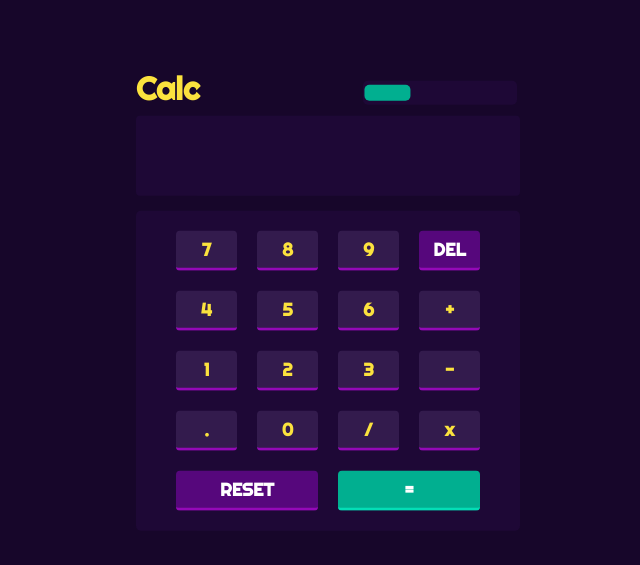
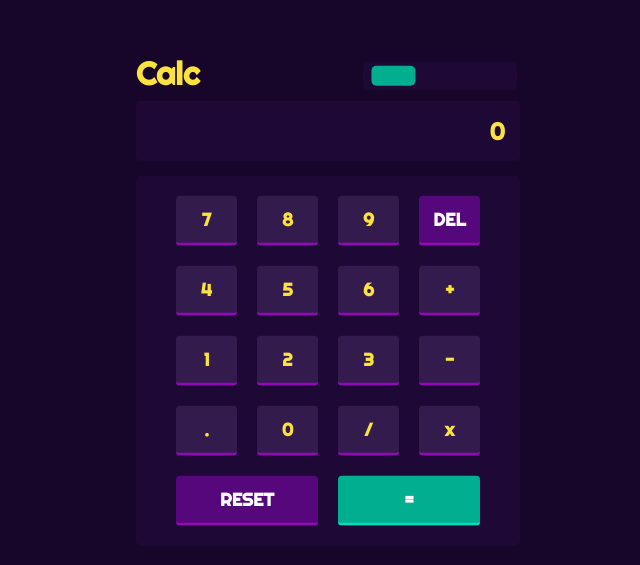
Before and after one commit to Grekalimbus/Calculator-TS, a React (Create React App) app: page / in a window 1280 px wide. Shown: the part 113-678 px from the top of the page, without its empty margins (312-952 px from the left). Built offline with nearby package versions, Linux system fonts and the light colour scheme.

Commit message:
ready project. need readme

```diff
--- a/src/components/calculator/Calculator.tsx
+++ b/src/components/calculator/Calculator.tsx
@@ -1,16 +1,21 @@
 import React, { useState } from 'react';
 import styled from 'styled-components';
+import Header from './Header';
 import CalculatorButton from './CalculatorButton';
 import CalculatorField from './CalculatorField';
-import Header from './Header';
+import utilsOperationForOperator from '../../utils/operationForOperator';
+import utilsDeleteValue from '../../utils/deleteValue';
+import utilsResultValue from '../../utils/resultValue';
+import utilsInputChangeForButton from '../../utils/InputChangeForButton';
+import utilsHandleInputChange from '../../utils/handleInputChange';
 
 const CalculatorWrapper = styled.div`
   position: absolute;
   top: 50%;
   left: 50%;
+  width: 30%;
+  margin: auto;
   transform: translate(-50%, -50%);
-  margin: auto;
-  width: 30%;
   color: ${(props) => props.theme.color};
   @media (max-width: 1250px) {
     width: 40%;
@@ -52,7 +57,8 @@ const LineButtons = styled.div`
 `;
 
 const Calculator = () => {
-  const [inputValue, setInputValue] = useState<string>('');
+  const [inputValue, setInputValue] = useState<string>('0');
+  const [lastValue, setLastValue] = useState<string>('');
   const lineButtons = [
     ['7', '8', '9', 'DEL'],
     ['4', '5', '6', '+'],
@@ -62,17 +68,51 @@ const Calculator = () => {
   ];
 
   const handleInputChange = (e: React.ChangeEvent<HTMLInputElement>) => {
-    setInputValue(e.target.value);
+    utilsHandleInputChange(e, setInputValue);
   };
+
+  const handleInputChangeForButton = (value: string) => {
+    utilsInputChangeForButton(inputValue, value, setInputValue);
+  };
+
+  const resultValue = () => {
+    utilsResultValue(inputValue, lastValue, setLastValue, setInputValue);
+  };
+
+  const resetValue = () => {
+    setInputValue('0');
+    setLastValue('');
+  };
+
+  const deleteValue = () => {
+    utilsDeleteValue(inputValue, setInputValue);
+  };
+
+  const operationForOperator = (value: string) => {
+    utilsOperationForOperator(value, lastValue, inputValue, setLastValue, setInputValue);
+  };
+
   return (
     <CalculatorWrapper>
       <Header />
-      <CalculatorField value={inputValue} handleInputChange={handleInputChange} />
+      <CalculatorField
+        value={inputValue}
+        handleInputChange={handleInputChange}
+        lastValue={lastValue}
+      />
       <WrapperButtons>
         {lineButtons.map((line, index) => (
           <LineButtons key={index}>
             {line.map((button) => (
-              <CalculatorButton key={button} value={button} />
+              <CalculatorButton
+                key={button}
+                value={button}
+                handleInputChangeForButton={handleInputChangeForButton}
+                resetValue={resetValue}
+                deleteValue={deleteValue}
+                operationForOperator={operationForOperator}
+                resultValue={resultValue}
+              />
             ))}
           </LineButtons>
         ))}
--- a/src/components/calculator/CalculatorButton.tsx
+++ b/src/components/calculator/CalculatorButton.tsx
@@ -3,14 +3,30 @@ import styled, { useTheme } from 'styled-components';
 
 const Button = styled.button`
   display: block;
-  height: 40px;
+  height: 50px;
   margin: 10px;
   font-size: 18px;
   border-radius: 4px;
   color: ${(props) => props.theme.buttonNumber.color};
 `;
 
-const CalculatorButton: FC<{ value: string }> = ({ value }) => {
+interface Props {
+  handleInputChangeForButton: (value: string) => void;
+  resetValue: () => void;
+  deleteValue: () => void;
+  resultValue: () => void;
+  operationForOperator: (value: string) => void;
+  value: string;
+}
+
+const CalculatorButton: FC<Props> = ({
+  value,
+  handleInputChangeForButton,
+  resetValue,
+  deleteValue,
+  operationForOperator,
+  resultValue,
+}) => {
   const theme = useTheme();
   const pickThemeColorButton = (value: string) => {
     if (['DEL'].includes(value)) {
@@ -44,7 +60,40 @@ const CalculatorButton: FC<{ value: string }> = ({ value }) => {
     };
   };
 
-  return <Button style={pickThemeColorButton(value)}>{value}</Button>;
+  if (value === 'DEL') {
+    return (
+      <Button onClick={() => deleteValue()} style={pickThemeColorButton(value)}>
+        {value}
+      </Button>
+    );
+  }
+  if (value === 'RESET') {
+    return (
+      <Button onClick={() => resetValue()} style={pickThemeColorButton(value)}>
+        {value}
+      </Button>
+    );
+  }
+  if (value === '=') {
+    return (
+      <Button onClick={() => resultValue()} style={pickThemeColorButton(value)}>
+        {value}
+      </Button>
+    );
+  }
+  if (['+', '-', 'x', '/'].includes(value)) {
+    return (
+      <Button onClick={() => operationForOperator(value)} style={pickThemeColorButton(value)}>
+        {value}
+      </Button>
+    );
+  }
+
+  return (
+    <Button onClick={() => handleInputChangeForButton(value)} style={pickThemeColorButton(value)}>
+      {value}
+    </Button>
+  );
 };
 
 export default CalculatorButton;
--- a/src/components/calculator/CalculatorField.tsx
+++ b/src/components/calculator/CalculatorField.tsx
@@ -2,29 +2,43 @@ import React, { FC } from 'react';
 import styled from 'styled-components';
 
 const WrapperInput = styled.div`
-    width: '100%',
-    height: 10vh;
-    display: flex;
-    justify-content:center;
+  display: flex;
+  flex-direction: column;
+  justify-content:center;
+  width: '100%',
+  background: ${(props) => props.theme.fieldDisplay};
 `;
 
 const StyledInput = styled.input`
+  display: block;
+  text-align: right;
   width: 100%;
-  height: 10vh;
+  height: 60px;
   margin: 0;
+  padding: 0 15px 0 15px;
   border-radius: 4px;
-  display: block;
+  font-size: 24px;
+  color: ${(props) => props.theme.color};
   background: ${(props) => props.theme.fieldDisplay};
+`;
+
+const LastValue = styled.div`
+  text-align: right;
+  padding: 5px;
+  border-radius: 4px;
+  border-bottom: 1px solid ${(props) => props.theme.color};
 `;
 
 interface Props {
   value: string;
+  lastValue: string;
   handleInputChange: (e: React.ChangeEvent<HTMLInputElement>) => void;
 }
 
 const CalculatorField: FC<Props> = ({ ...props }) => {
   return (
     <WrapperInput>
+      {props.lastValue && <LastValue>{props.lastValue}</LastValue>}
       <StyledInput value={props.value} onChange={(e) => props.handleInputChange(e)} />
     </WrapperInput>
   );
--- a/src/components/calculator/Header.tsx
+++ b/src/components/calculator/Header.tsx
@@ -4,10 +4,10 @@ import Toggletheme from './ToggleTheme';
 
 const HeaderWrapper = styled.div`
   display: flex;
-  margin-bottom: 2%;
   justify-content: space-between;
   align-items: end;
   height: 8vh;
+  margin-bottom: 2%;
   color: ${(props) => props.theme.color};
 `;
 
--- a/src/components/calculator/ToggleTheme.tsx
+++ b/src/components/calculator/ToggleTheme.tsx
@@ -1,26 +1,26 @@
-import React, { useState } from 'react';
+import React from 'react';
 import styled from 'styled-components';
 import { useAppDispatch } from '../../hook';
 import { changeTheme } from '../../store/themeSlice';
 
 const ToggleWrapper = styled.div`
-  background: ${(props) => props.theme.fieldDisplay};
-  width: 40%;
-  height: 3vh;
-  margin: 3px;
-  padding: 1px;
-  border-radius: 5px;
   display: flex;
   align-items: center;
+  width: 40%;
+  height: 3.5vh;
+  margin: 3px;
+  padding-left: 8px;
+  border-radius: 5px;
   cursor: pointer;
+  background: ${(props) => props.theme.fieldDisplay};
 `;
 
 const ToggleItem = styled.div<ToggleProps>`
-  background: ${(props) => props.theme.buttonTheme};
   width: 30%;
   height: 70%;
   border-radius: 5px;
   transition: transform 0.2s ease-in-out;
+  background: ${(props) => props.theme.buttonTheme};
   transform: translateX(${(props) => props.offset}%);
 `;
 
--- /dev/null
+++ b/src/utils/InputChangeForButton.ts
@@ -0,0 +1,28 @@
+let dotCount = 0;
+const utilsInputChangeForButton = (inputValue: string,value: string,setInputValue: React.Dispatch<React.SetStateAction<string>>)=>{
+    const allowedCharacters = ['DEL', 'RESET', '=', '+', '-', 'x', '/'];
+
+    if (!allowedCharacters.includes(value)) {
+      if (inputValue === '0') {
+        if (inputValue.length === 1 && value !== '.') {
+          setInputValue((prev) => (prev = value));
+        }
+        if (inputValue.length === 1 && value === '.') {
+          setInputValue((prev) => (prev += value));
+        }
+      } else {
+        for (let i = 0; i < inputValue.length; i++) {
+          if (inputValue[i] === '.') dotCount += 1;
+        }
+
+        if (value !== '.') {
+          setInputValue((prev) => (prev += value));
+        }
+        if (value === '.' && dotCount < 1) {
+          setInputValue((prev) => (prev += value));
+        }
+      }
+    }
+}
+
+export default utilsInputChangeForButton
--- /dev/null
+++ b/src/utils/deleteValue.ts
@@ -0,0 +1,10 @@
+const utilsDeleteValue = (inputValue: string,setInputValue: React.Dispatch<React.SetStateAction<string>>)=>{
+    if (inputValue.length === 1) {
+        setInputValue('0');
+      }
+      if (inputValue.length > 1) {
+        setInputValue((prev) => prev.slice(0, -1));
+      }
+}
+
+export default utilsDeleteValue
--- /dev/null
+++ b/src/utils/handleInputChange.ts
@@ -0,0 +1,12 @@
+const utilsHandleInputChange = (e: React.ChangeEvent<HTMLInputElement>,setInputValue: React.Dispatch<React.SetStateAction<string>>)=>{
+    const allowedCharacters = ['0', '1', '2', '3', '4', '5', '6', '7', '8', '9'];
+    if (allowedCharacters.includes(e.target.value.slice(-1))) {
+      if (e.target.value[0] === '0') {
+        setInputValue(e.target.value.slice(1));
+      } else {
+        setInputValue(e.target.value);
+      }
+    }
+}
+
+export default utilsHandleInputChange
--- /dev/null
+++ b/src/utils/operationForOperator.ts
@@ -0,0 +1,44 @@
+const utilsOperationForOperator = (value: string,lastValue: string,inputValue: string, setLastValue: React.Dispatch<React.SetStateAction<string>>, setInputValue: React.Dispatch<React.SetStateAction<string>>) => {
+    if (!lastValue) {
+      if (value === '+') {
+        setLastValue(inputValue + ` ${value}`);
+        setInputValue('0');
+      }
+      if (value === '-') {
+        setLastValue(inputValue + ` ${value}`);
+        setInputValue('0');
+      }
+      if (value === 'x') {
+        setLastValue(inputValue + ` ${value}`);
+        setInputValue('0');
+      }
+      if (value === '/') {
+        setLastValue(inputValue + ` ${value}`);
+        setInputValue('0');
+      }
+    }
+    if (lastValue) {
+      if (lastValue.split(' ')[1] === '+') {
+        const newResult = Number(lastValue.split(' ')[0]) + Number(inputValue);
+        setLastValue(String(newResult) + ` ${value}`);
+        setInputValue('0');
+      }
+      if (lastValue.split(' ')[1] === '-') {
+        const newResult = Number(lastValue.split(' ')[0]) - Number(inputValue);
+        setLastValue(String(newResult) + ` ${value}`);
+        setInputValue('0');
+      }
+      if (lastValue.split(' ')[1] === 'x') {
+        const newResult = Number(lastValue.split(' ')[0]) * Number(inputValue);
+        setLastValue(String(newResult) + ` ${value}`);
+        setInputValue('0');
+      }
+      if (lastValue.split(' ')[1] === '/') {
+        const newResult = Number(lastValue.split(' ')[0]) / Number(inputValue);
+        setLastValue(String(newResult) + ` ${value}`);
+        setInputValue('0');
+      }
+    }
+  };
+
+export default utilsOperationForOperator
--- /dev/null
+++ b/src/utils/resultValue.ts
@@ -0,0 +1,24 @@
+const utilsResultValue = (inputValue: string, lastValue: string,setLastValue: React.Dispatch<React.SetStateAction<string>>, setInputValue: React.Dispatch<React.SetStateAction<string>>)=>{
+    if (lastValue.split(' ')[1] === '+') {
+        const newResult = Number(lastValue.split(' ')[0]) + Number(inputValue);
+        setInputValue(String(newResult));
+        setLastValue('');
+      }
+      if (lastValue.split(' ')[1] === '-') {
+        const newResult = Number(lastValue.split(' ')[0]) - Number(inputValue);
+        setInputValue(String(newResult));
+        setLastValue('');
+      }
+      if (lastValue.split(' ')[1] === 'x') {
+        const newResult = Number(lastValue.split(' ')[0]) * Number(inputValue);
+        setInputValue(String(newResult));
+        setLastValue('');
+      }
+      if (lastValue.split(' ')[1] === '/') {
+        const newResult = Number(lastValue.split(' ')[0]) / Number(inputValue);
+        setInputValue(String(newResult));
+        setLastValue('');
+      }
+}
+
+export default utilsResultValue
```
